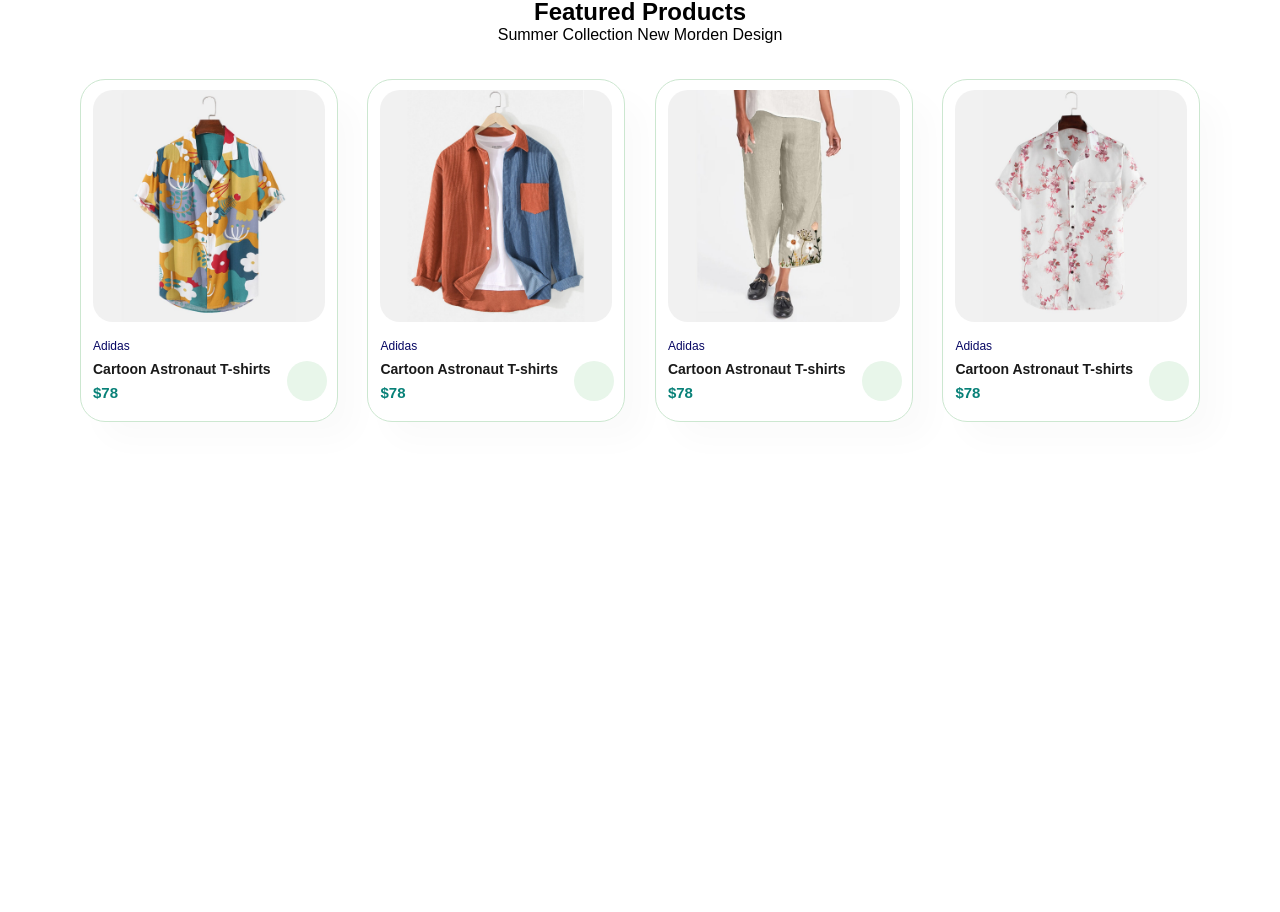
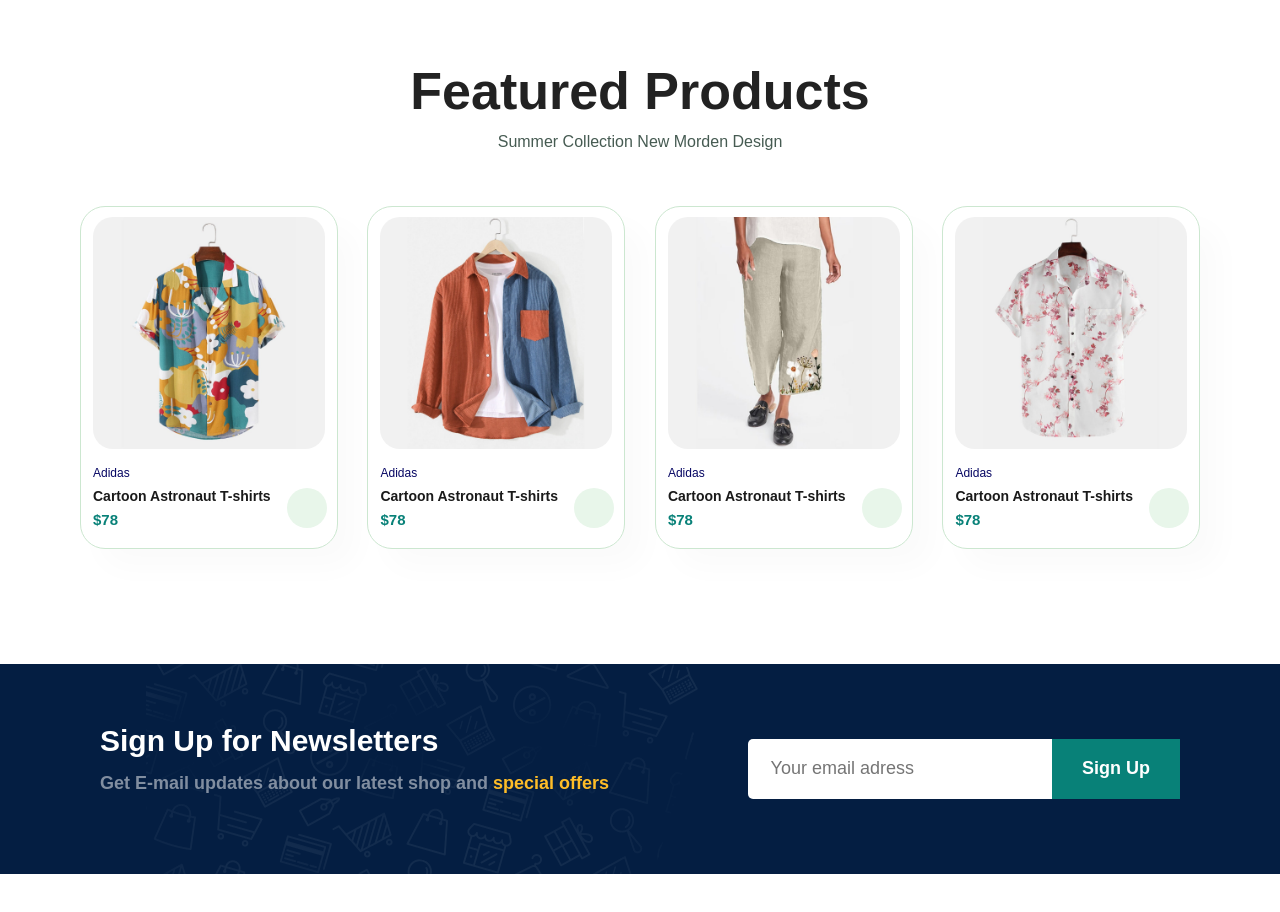
Before and after one commit to iraklikeche/e-commerce-vue.js, a Vue app: page / in a window 1280 px wide. Shown: the part 1410-2322 px from the top of the page. Before the commit the page ends 1887 px from the top, so only its background shows below. Built offline with nearby package versions, Linux system fonts and the light colour scheme.

Commit message:
Subscription Comp

```diff
--- a/src/assets/base.css
+++ b/src/assets/base.css
@@ -6,3 +6,68 @@
   box-sizing: border-box;
   font-family: "Spartan", sans-serif;
 }
+
+body {
+  width: 100%;
+}
+
+h1 {
+  font-size: 64px;
+  line-height: 84px;
+  color: #222;
+}
+
+h2 {
+  font-size: 52px;
+  line-height: 54px;
+  color: #222;
+}
+
+h4 {
+  font-size: 32px;
+  color: #222;
+}
+
+h6 {
+  font-weight: 700;
+  font-size: 12px;
+}
+
+p {
+  font-size: 16px;
+  color: #465b52;
+  margin: 15px 0 20px 0;
+}
+
+.section-p1 {
+  padding: 60px 100px;
+}
+
+.section-m1 {
+  margin: 60px 0;
+}
+
+button.normal {
+  font-size: 18px;
+  font-weight: 600;
+  padding: 15px 30px;
+  color: #000;
+  background-color: #fff;
+  border-radius: 4px;
+  cursor: pointer;
+  border: none;
+  outline: none;
+  transition: 0.2s;
+}
+
+button.white {
+  font-size: 13px;
+  font-weight: 600;
+  padding: 11px 18px;
+  color: #fff;
+  background-color: transparent;
+  cursor: pointer;
+  border: 1px solid #fff;
+  outline: none;
+  transition: 0.2s;
+}
--- a/src/components/Header.vue
+++ b/src/components/Header.vue
@@ -26,7 +26,7 @@
   display: flex;
   text-align: center;
   justify-content: space-between;
-  padding: 20px 80px;
+  padding: 25px 100px 40px;
   background-color: #e3e6f3;
   box-shadow: 0 5px 15px rgba(0, 0, 0, 0.06);
   z-index: 999;
@@ -43,13 +43,13 @@
 
 .navbar li {
   list-style: none;
-  padding: 0 20px;
+  padding: 0 25px;
   position: relative;
 }
 
 .navbar li a {
   text-decoration: none;
-  font-size: 16px;
+  font-size: 20px;
   font-weight: 600;
   color: #1a1a1a;
   transition: 0.3s ease;
@@ -68,7 +68,7 @@
   background-color: #088178;
   position: absolute;
   bottom: -4px;
-  left: 20px;
+  left: 30px;
 }
 
 .mobile {
--- a/src/components/Hero.vue
+++ b/src/components/Hero.vue
@@ -9,34 +9,6 @@
 </template>
 
 <style scoped>
-h1 {
-  font-size: 64px;
-  line-height: 84px;
-  color: #222;
-}
-
-h2 {
-  font-size: 52px;
-  line-height: 54px;
-  color: #222;
-}
-
-h4 {
-  font-size: 32px;
-  color: #222;
-}
-
-h6 {
-  font-weight: 700;
-  font-size: 12px;
-}
-
-p {
-  font-size: 16px;
-  color: #465b52;
-  margin: 15px 0 20px 0;
-}
-
 .hero {
   background-image: url(@/../public/img/hero4.png);
   height: 90vh;
@@ -58,7 +30,8 @@ p {
 }
 
 .hero button {
-  background-image: url(../assets/img/button.png);
+  background-image: url(@/../public/img/button.png);
+
   background-color: transparent;
   color: #088178;
   border: 0;
--- a/src/components/Home.vue
+++ b/src/components/Home.vue
@@ -3,6 +3,7 @@ import Header from "./Header.vue";
 import Hero from "./Hero.vue";
 import Feature from "./Feature.vue";
 import Products from "./Products.vue";
+import News from "./News.vue";
 </script>
 
 <template>
@@ -14,42 +15,9 @@ import Products from "./Products.vue";
     <Feature />
 
     <Products />
+
+    <News />
   </div>
 </template>
 
-<style scoped>
-button.normal {
-  font-size: 14px;
-  font-weight: 600;
-  padding: 15px 30px;
-  color: #000;
-  background-color: #fff;
-  border-radius: 4px;
-  cursor: pointer;
-  border: none;
-  outline: none;
-  transition: 0.2s;
-}
-
-button.white {
-  font-size: 13px;
-  font-weight: 600;
-  padding: 11px 18px;
-  color: #fff;
-  background-color: transparent;
-  cursor: pointer;
-  border: 1px solid #fff;
-  outline: none;
-  transition: 0.2s;
-}
-
-.section-p1 {
-  padding: 40px 80px;
-}
-
-.section-m1 {
-  margin: 40px 0;
-}
-
-/* ----------------- HERO ------------------ */
-</style>
+<style scoped></style>
--- /dev/null
+++ b/src/components/News.vue
@@ -0,0 +1,69 @@
+<template>
+  <section class="news-letter section-p1 section-m1">
+    <div class="news-text">
+      <h4>Sign Up for Newsletters</h4>
+      <p>
+        Get E-mail updates about our latest shop and
+        <span>special offers</span>
+      </p>
+    </div>
+    <div class="sign-up">
+      <input type="email" placeholder="Your email adress" />
+      <button class="normal">Sign Up</button>
+    </div>
+  </section>
+</template>
+
+<style scoped>
+.news-letter {
+  display: flex;
+  justify-content: space-between;
+  flex-wrap: wrap;
+  align-items: center;
+  background-image: url(@/../public/img/banner/b14.png);
+  background-repeat: no-repeat;
+  background-position: 20% 30%;
+  background-color: #041e42;
+}
+
+.news-letter h4 {
+  color: #fff;
+  font-size: 30px;
+  font-weight: 700;
+}
+.news-letter p {
+  font-size: 18px;
+  font-weight: 600;
+  color: #818ea0;
+}
+
+.news-letter p span {
+  color: #ffbd27;
+}
+
+.news-letter input {
+  height: 60px;
+  width: 100%;
+  padding: 0 1.2em;
+  font-size: 18px;
+  border: 1px solid transparent;
+  border-radius: 5px;
+  outline: none;
+  border-top-right-radius: 0;
+  border-bottom-right-radius: 0;
+}
+
+.news-letter button {
+  background-color: #088178;
+  color: #fff;
+  white-space: nowrap;
+  border-radius: 0;
+}
+
+.news-letter .sign-up {
+  display: flex;
+  width: 40%;
+  border-top-left-radius: 0;
+  border-bottom-left-radius: 0;
+}
+</style>
--- a/src/components/Products.vue
+++ b/src/components/Products.vue
@@ -54,6 +54,10 @@
 </template>
 
 <style scoped>
+.section-p1 {
+  padding: 40px 80px;
+}
+
 .product1 .pro-container {
   display: flex;
   justify-content: space-between;
```
